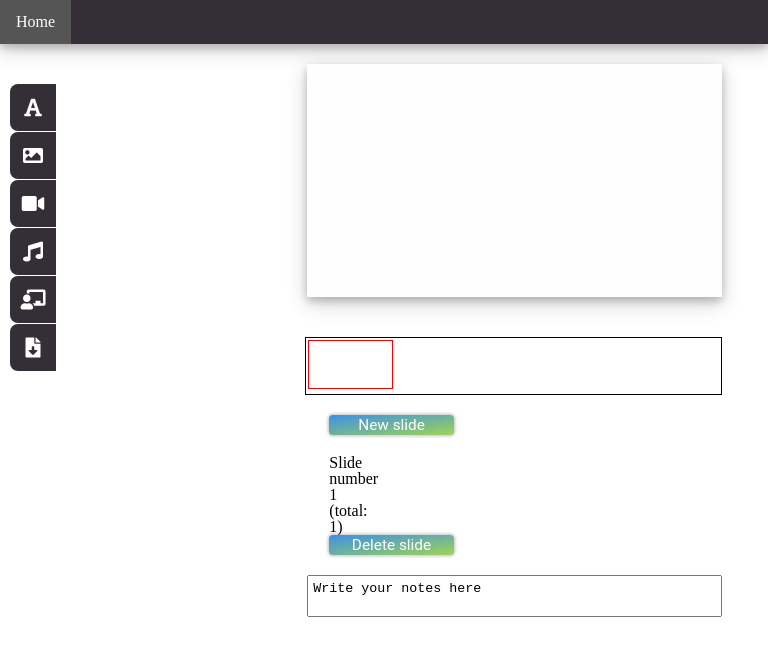
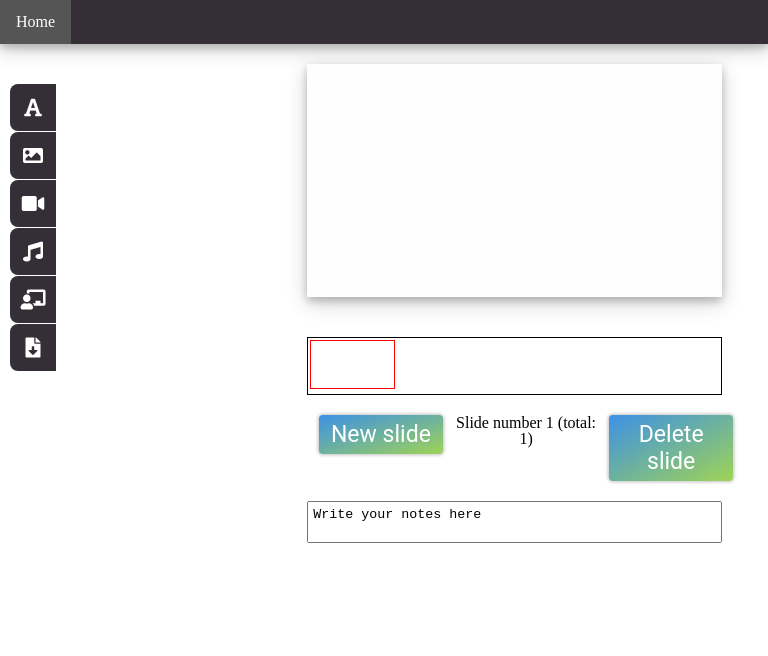
Before and after one commit to marids15/mm-200-projekt, a website: page public/presentation.html in a window 768 px wide. Drawn offline with Linux system fonts and the light colour scheme.

Commit message:
Created better layout for create/delete slide button

```diff
--- a/public/css/presentation.css
+++ b/public/css/presentation.css
@@ -124,6 +124,16 @@ table {
     margin-right: 2.5%;
   }
 
+  /* For creating and deleting slide ----------------------------------*/
+  .createDeleteSlide {
+    margin-left: 2.5%;
+    width: 95%;
+  }
+
+  .createDeleteSlide button {
+    font-size: 3vw;
+  }
+
   /* For displaying note ----------------------------------------------*/
   .noteDivContainer {
     width: 95%;
@@ -211,6 +221,10 @@ table {
   .createDeleteSlide {
     width: 90%;
     margin-right: 10%;
+  }
+
+  .createDeleteSlide {
+
   }
 
 
@@ -315,6 +329,7 @@ textarea {
     overflow-x: auto;
     overflow-y: hidden;
     white-space: nowrap;
+    box-sizing: border-box;
 }
 
 .divSlideMenu{
@@ -344,12 +359,16 @@ textarea {
 
 /* For deleting and adding slides -------------------------------------*/
 .createDeleteSlide {
-  padding-left: 4.8%;
-  padding-right: 4.8%;
+  text-align: center;
 }
 
 .createDeleteSlide p {
-  width: 10%;
+  display: block;
+  position: relative;
+  margin-left: 2.5%;
+  margin-right: 2.5%;
+  width: 35%;
+  float: left;
 }
 
 .createDeleteSlide button {
@@ -360,9 +379,11 @@ textarea {
   border-radius: 4px;
   box-shadow: 0 0 3px 1.5px rgba(0, 0, 0, 0.2);
   font-family: var(--text-font);
-  font-size: 2vw;
   color: #FFF;
   box-sizing: border-box;
+  float: left;
+  padding-top: 1.5%;
+  padding-bottom: 1.5%;
 }
 
 /* For tools editing slide --------------------------------------------*/
```
